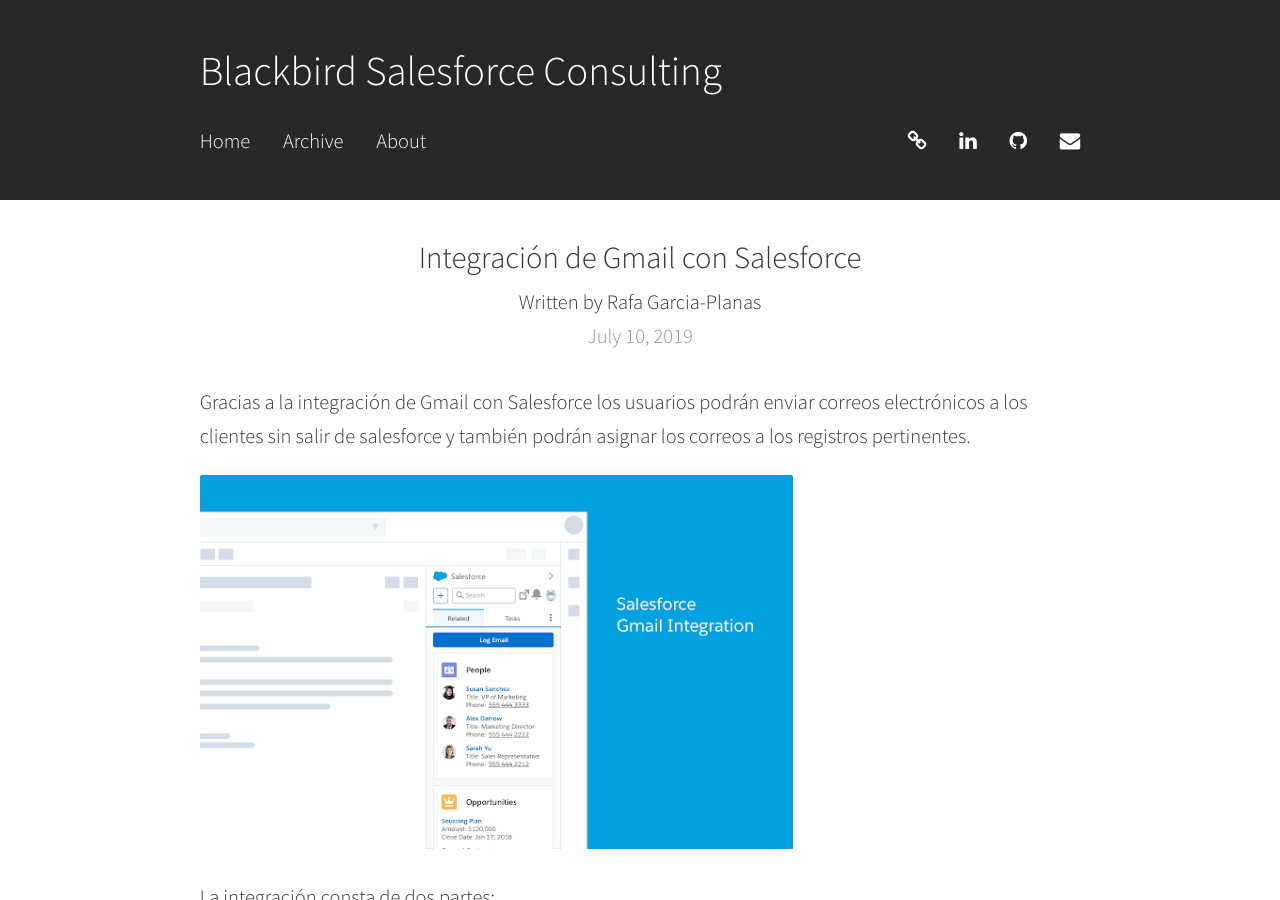
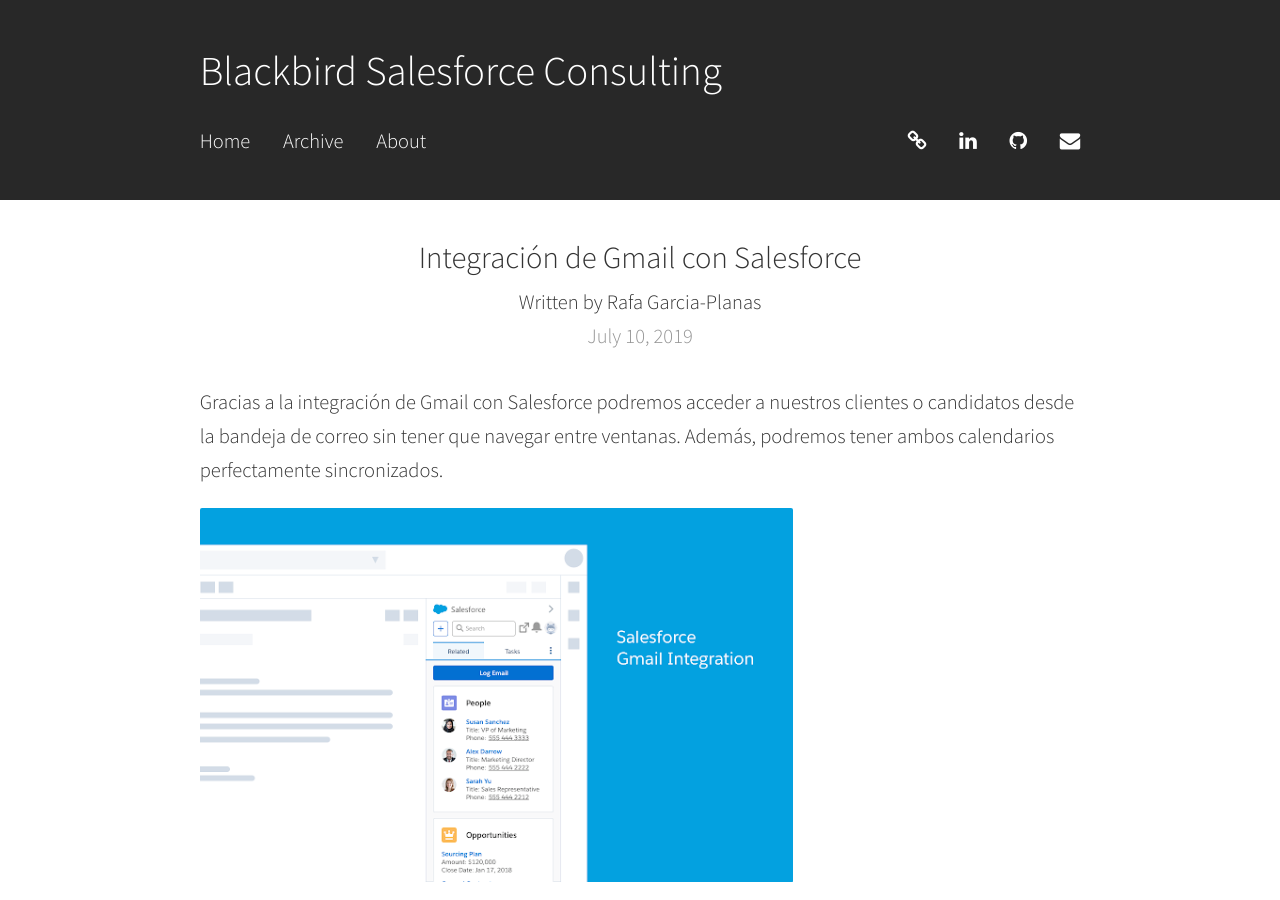
Before and after one commit to blackbirdcrew/BLOG, a Jekyll site: the page built from _posts/2019-07-10-Integrar-Gmail-Salesforce.md, in a window 1280 px wide and 900 px high. Built offline with Jekyll 4.4.1, drawn with Linux system fonts in a browser that asks for light colours; comment, search, counter and statistics services are not loaded.

Commit message:
Update 2019-07-10-Integrar-Gmail-Salesforce.md

```diff
--- a/_posts/2019-07-10-Integrar-Gmail-Salesforce.md
+++ b/_posts/2019-07-10-Integrar-Gmail-Salesforce.md
@@ -7,7 +7,7 @@
 comments: true
 ---
 
-Gracias a la integración de Gmail con Salesforce los usuarios podrán enviar correos electrónicos a los clientes sin salir de salesforce y también podrán  asignar los correos a los registros pertinentes.
+Gracias a la integración de Gmail con Salesforce podremos acceder a nuestros clientes o candidatos desde la bandeja de correo sin tener que navegar entre ventanas. Además, podremos tener ambos calendarios perfectamente sincronizados.
 
 ![IMG1]({{site.url}}{{site.baseurl}}/pictures/10-07-2019/1.png)
 
```
